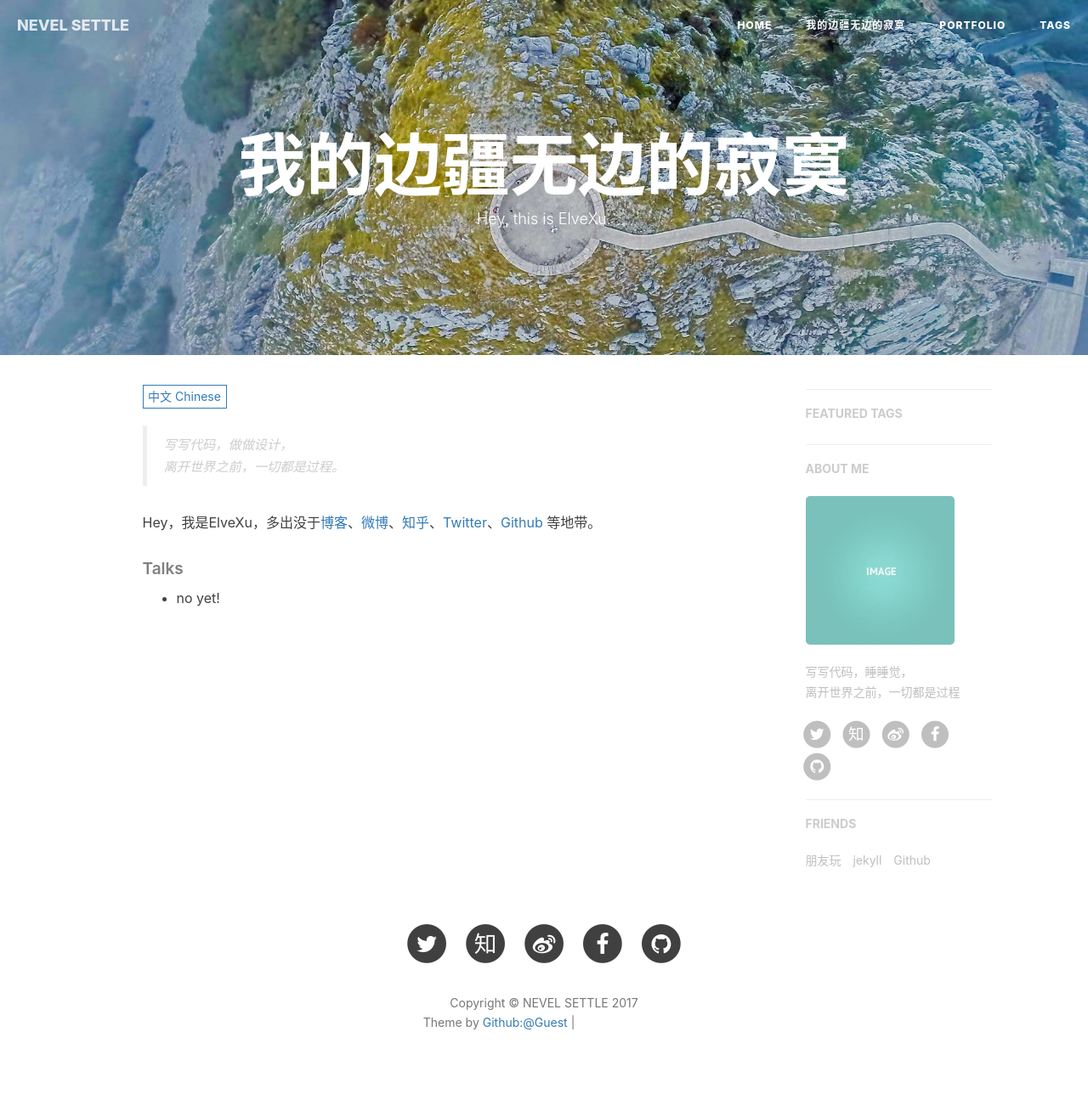
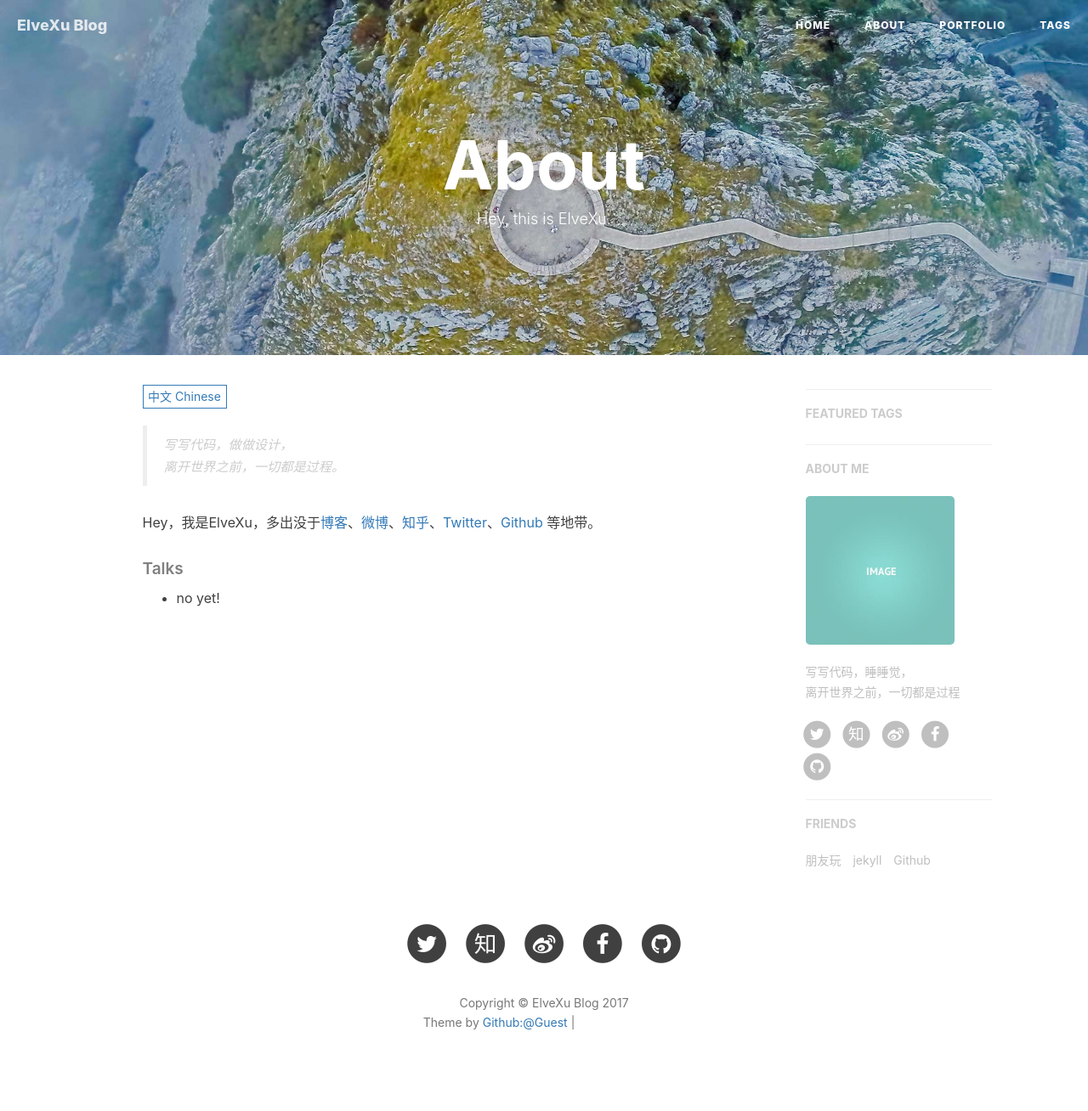
Before and after one commit to misselvexu/misselvexu.github.io, a Jekyll site: the page built from about.html, in a window 1280 px wide. Shown: the whole page at 85% size. Built offline with Jekyll 4.4.1, drawn with Linux system fonts in a browser that asks for light colours; nearby versions of some CDN libraries; comment, search, counter and statistics services are not loaded; grey boxes are pictures that could not be loaded.

Commit message:
update jpg

```diff
--- a/_config.yml
+++ b/_config.yml
@@ -1,9 +1,9 @@
 # Site settings
-title: NEVEL SETTLE
+title: ElveXu Blog
 SEOTitle: ElveXu的博客 | ElveXu Blog
 header-img: img/home-bg.jpg
 email: iskp.me@gmail.com
-description: "ElveXu，Java , iOS Security & Mobile Lover，Back-End Engineer | 与你一起在代码中翱翔 "
+description: "ElveXu，Java , iOS Security & Mobile Lover，Back-End Engineer | 与你一起发现更大的世界。"
 keyword: "misselvexu ElveXu ivetech PYW.cn"
 url: "https://vopen.xyz"              # your host, for absolute URL
 baseurl: ""                             # for example, '/blog' if your blog hosted on 'host/blog'
--- a/about.html
+++ b/about.html
@@ -1,6 +1,6 @@
 ---
 layout: page
-title: "我的边疆无边的寂寞"
+title: "About"
 description: "Hey, this is ElveXu."
 header-img: "img/about-bg.jpg"
 ---
```
